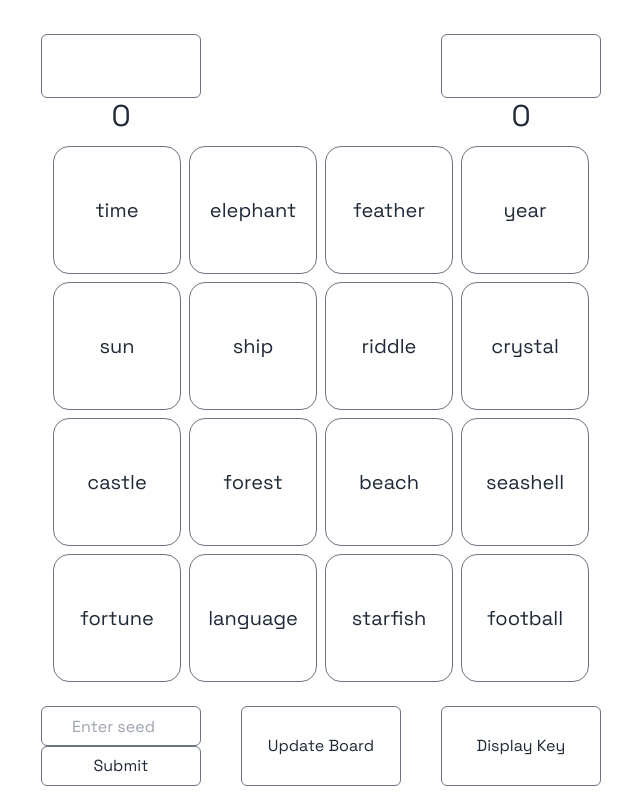
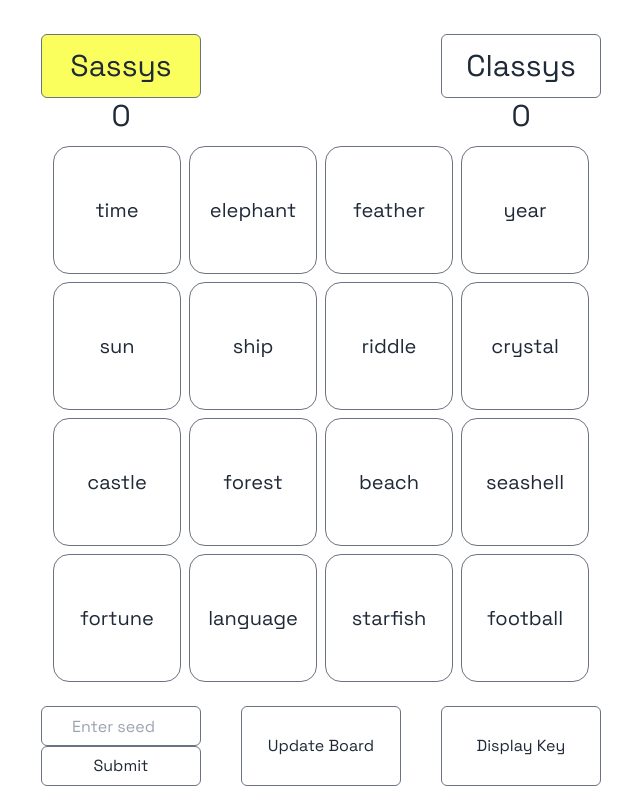
Before and after one commit to wparke4/game-prototypes, a Nuxt app: page / in a window 1280 px wide. Shown: the whole page, without its empty margins (319-959 px from the left). Built offline with nearby package versions, Linux system fonts and the light colour scheme.

Commit message:
Codenames component registers active team

```diff
--- a/components/Codenames.vue
+++ b/components/Codenames.vue
@@ -2,7 +2,7 @@
   <div
     class="flex flex-col w-full justify-center items-center pt-5 space-y-3 h-screen"
   >
-    <TeamScore />
+    <TeamScore @updateActiveTeam="updateActiveTeam"/>
     <div>
         <div class="words grid grid-cols-4 gap-2">
             <div
@@ -46,12 +46,15 @@ import seedrandom from "seedrandom";
 import { ref } from 'vue';
 import { nouns } from "@/assets/nouns.js";
 
-console.log(nouns)
-
 const displayedWords = ref([]);
 let shuffledNouns = [];
 const selectedWords = useState("selectedWords");
-// Create an array of 100 single word nouns
+
+let activeTeam = "A";
+function updateActiveTeam(team) {
+  activeTeam = team;
+  console.log("codenames says activeTeam is " + activeTeam);
+}
 
 const shuffleNouns = () => {
   shuffledNouns = [...nouns]; // Create a shallow copy to avoid modifying the original array
--- a/components/TeamScore.vue
+++ b/components/TeamScore.vue
@@ -6,9 +6,12 @@
           class="flex flex-col items-center justify-center"
       >
           <button
-              class="border border-gray-500 rounded-md h-16 w-40 hover:bg-indigo-200 cursor-pointer"
+              id="teamA"
+              class="border border-gray-500 rounded-md h-16 w-40 hover:bg-indigo-200 cursor-pointer text-3xl"
+              :class="{ 'yellow-background': activeTeam === 'A' }"
+              @click="setActiveTeam('A')"
           >
-              {{ TeamA}}
+              {{ TeamA }}
           </button>
           <button
               @click="updateScoreA($event)"
@@ -21,7 +24,10 @@
           class="flex flex-col items-center justify-center"
         >
           <button
-            class="border border-gray-500 rounded-md h-16 w-40 hover:bg-indigo-200 cursor-pointer"
+              id="teamB"
+              class="border border-gray-500 rounded-md h-16 w-40 hover:bg-indigo-200 cursor-pointer text-3xl"
+              :class="{ 'yellow-background': activeTeam === 'B' }"
+              @click="setActiveTeam('B')"
           >
               {{ TeamB }}
           </button>
@@ -40,7 +46,10 @@ export default {
   data() {
     return {
       scoreA: 0,
-      scoreB: 0
+      scoreB: 0,
+      TeamA: "Sassys",
+      TeamB: "Classys",
+      activeTeam: "A"
     }
   },
   methods: {
@@ -72,6 +81,17 @@ export default {
         }
       }
     },
+    setActiveTeam(team) {
+      // Emit a custom event named "updateActiveTeam" with the active team data
+      this.activeTeam = team;
+      this.$emit("updateActiveTeam", team);
+    },
   },
 }
 </script>
+
+<style scoped>
+.yellow-background {
+  background-color: #faff5e; /* Adjust the color code to your desired shade of green */
+}
+</style>
```
